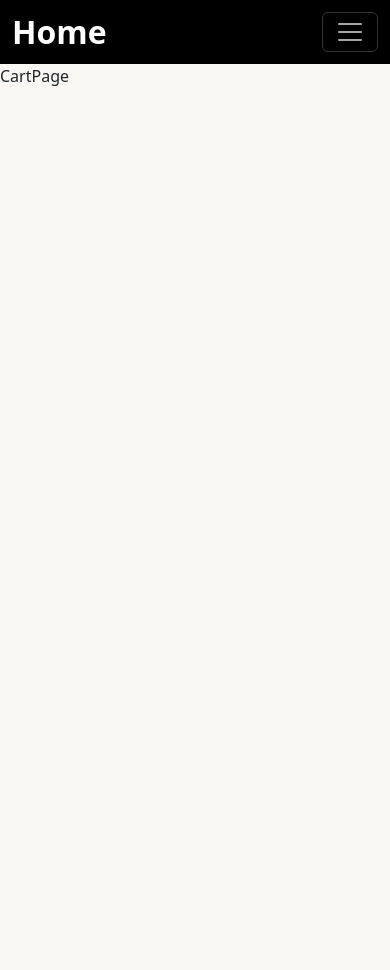
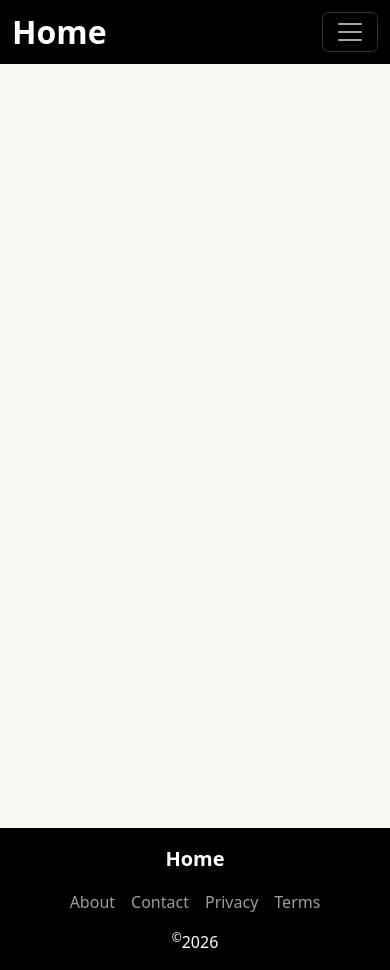
Before and after one commit to Ahmed9433/ITI-grad-project, a React (Vite) app: page /cart in a window 390 px wide. Before the commit the page ends 844 px from the top, so only its background shows below. Built offline with nearby package versions, Linux system fonts and the light colour scheme; no server answers.

Commit message:
Added footer

```diff
--- a/src/App.jsx
+++ b/src/App.jsx
@@ -7,6 +7,7 @@ import LoginPage from "./pages/Login Page/LoginPage";
 import SignupPage from "./pages/Signup Page/SignupPage";
 import Navbar from "./components/Navbar/Navbar";
 import FavoritesPage from "./pages/Favorites Page/FavoritesPage";
+import Footer from "./components/Footer/Footer";
 
 function App() {
   return (
@@ -20,6 +21,7 @@ function App() {
         <Route path="/signup" element={<SignupPage />} />
         <Route path="/favorites" element={<FavoritesPage />} />
       </Routes>
+      <Footer />
     </SearchProvider>
   );
 }
--- /dev/null
+++ b/src/components/Footer/Footer.jsx
@@ -0,0 +1,25 @@
+import { Link } from "react-router-dom";
+import "./footer.css";
+
+const Footer = () => {
+  return (
+    <div id="footer-wrapper">
+      <div id="footer-logo">
+        <Link to="/">Home</Link>
+      </div>
+      <div id="footer-links">
+        <ul>
+          <li>About</li>
+          <li>Contact</li>
+          <li>Privacy</li>
+          <li>Terms</li>
+        </ul>
+      </div>
+      <div id="footer-copy">
+        <p><sup>&copy;</sup>2026</p>
+      </div>
+    </div>
+  );
+};
+
+export default Footer;
--- /dev/null
+++ b/src/components/Footer/footer.css
@@ -0,0 +1,34 @@
+#footer-wrapper * {
+  padding: 0;
+  margin: 0;
+  box-sizing: border-box;
+}
+#footer-wrapper {
+  background-color: #000;
+  color: #fff;
+  display: flex;
+  justify-content: space-between;
+  align-items: center;
+  padding: 1rem 5rem;
+}
+#footer-logo a {
+  text-decoration: none;
+  color: #fff;
+  font-size: 1.25rem;
+  font-weight: bold;
+}
+#footer-links ul {
+  list-style: none;
+  display: flex;
+  gap: 1rem;
+}
+#footer-links > ul > li {
+  color: #9c9c9c;
+  pointer-events: none;
+}
+@media (max-width: 992px) {
+  #footer-wrapper {
+    flex-direction: column;
+    gap: 1rem;
+  }
+}
--- a/src/components/Navbar/Navbar.jsx
+++ b/src/components/Navbar/Navbar.jsx
@@ -2,7 +2,7 @@ import { Link } from "react-router-dom";
 import { useCart } from "../../context/CartContext";
 import { CiLogin } from "react-icons/ci";
 import { GoPersonAdd } from "react-icons/go";
-import { FaShoppingCart } from "react-icons/fa";
+import { FaShoppingCart, FaHeart } from "react-icons/fa";
 import { useContext } from "react";
 import { FavoritesContext } from "../../context/FavoritesContext";
 import Search from "../../features/Search";
@@ -18,7 +18,7 @@ const Navbar = () => {
   const { favorites } = useContext(FavoritesContext);
 
   return (
-    <nav className="navbar navbar-expand-lg">
+    <nav className="navbar navbar-expand-lg py-2 py-lg-3">
       <div className="container">
         <div>
           <Link className="nav-logo" to="/">
@@ -55,10 +55,10 @@ const Navbar = () => {
                 )}
               </Link>
               <Link to="/favorites" className="nav-link">
-                ❤️
+                <FaHeart color="red" size={24} />
                 {favorites.length > 0 && (
                   <span className="fav-badge">{favorites.length}</span>
-                )}{" "}
+                )}
               </Link>
             </div>
           </div>
--- a/src/components/Product Card/productcard.css
+++ b/src/components/Product Card/productcard.css
@@ -52,7 +52,7 @@
 }
 #rating-badge-inner span {
   pointer-events: none;
-  font-size: 0.5rem;
+  font-size: 0.65rem;
 }
 #product-title h6 {
   display: -webkit-box;
--- a/src/pages/Cart Page/CartPage.jsx
+++ b/src/pages/Cart Page/CartPage.jsx
@@ -1,9 +1,15 @@
-import React from 'react'
-
 const CartPage = () => {
   return (
-    <div>CartPage</div>
-  )
-}
+    <div
+      style={{
+        display: "flex",
+        flexDirection: "column",
+        minHeight: "calc(100vh - 80px)",
+      }}
+    >
+      <div></div>
+    </div>
+  );
+};
 
-export default CartPage
+export default CartPage;
--- a/src/pages/Favorites Page/FavoritesPage.jsx
+++ b/src/pages/Favorites Page/FavoritesPage.jsx
@@ -1,19 +1,38 @@
-import { useContext } from 'react';
-import { FavoritesContext } from '../../context/FavoritesContext';
-import ProductCard from '../../components/Product Card/ProductCard';
-import "./FavoritesPage.css"
+import { useContext } from "react";
+import { FavoritesContext } from "../../context/FavoritesContext";
+import ProductCard from "../../components/Product Card/ProductCard";
+import "./FavoritesPage.css";
 
 export default function FavoritesPage() {
   const { favorites } = useContext(FavoritesContext);
 
   if (favorites.length === 0) {
-    return <h2 style={{ textAlign: 'center', marginTop: '2rem' }}>No favorite products</h2>;
+    return (
+      <div
+        style={{
+          display: "flex",
+          flexDirection: "column",
+          minHeight: "calc(100vh - 80px)",
+        }}
+      >
+        <h2 style={{ textAlign: "center", marginTop: "2rem" }}>
+          No favorite products
+        </h2>
+      </div>
+    );
   }
 
   return (
-    <div className="favorites-page">
+    <div
+      className="favorites-page"
+      style={{
+        display: "flex",
+        flexDirection: "column",
+        minHeight: "calc(100vh - 80px)",
+      }}
+    >
       <h2>Favorite Products</h2>
-      <div id='favorites-list'>
+      <div id="favorites-list">
         {favorites.map((product) => (
           <ProductCard key={product.id} product={product} />
         ))}
--- a/src/pages/Product Page/ProductPage.jsx
+++ b/src/pages/Product Page/ProductPage.jsx
@@ -2,6 +2,7 @@ import axios from "axios";
 import { useEffect, useState } from "react";
 import { Link, useParams } from "react-router-dom";
 import { useCart } from "../../context/CartContext";
+import Footer from "../../components/Footer/Footer";
 import "./productpage.css";
 
 const ProductPage = () => {
@@ -18,7 +19,11 @@ const ProductPage = () => {
   }, [data.id]);
 
   return (
-    <div className="d-flex flex-column flex-lg-row justify-content-center align-items-center gap-5 p-5">
+    <>
+      <div
+        id="product-details-wrapper"
+        className="d-flex flex-column flex-lg-row justify-content-center align-items-center gap-5 p-5"
+      >
         <div id="product-details-image">
           <img src={product?.image} alt={product?.title} />
         </div>
@@ -86,6 +91,7 @@ const ProductPage = () => {
           </div>
         </div>
       </div>
+    </>
   );
 };
 
--- a/src/pages/Product Page/productpage.css
+++ b/src/pages/Product Page/productpage.css
@@ -58,6 +58,9 @@
 }
 
 @media (min-width: 992px) {
+  #product-details-wrapper {
+    height: calc(100vh - 80px);
+  }
   #product-details-image {
     width: 25%;
     padding: 0;
```
Also changed, not shown: src/pages/Home Page/Home.jsx (+0 -8 lines). Lines whose indentation alone changed are shown as unchanged.
